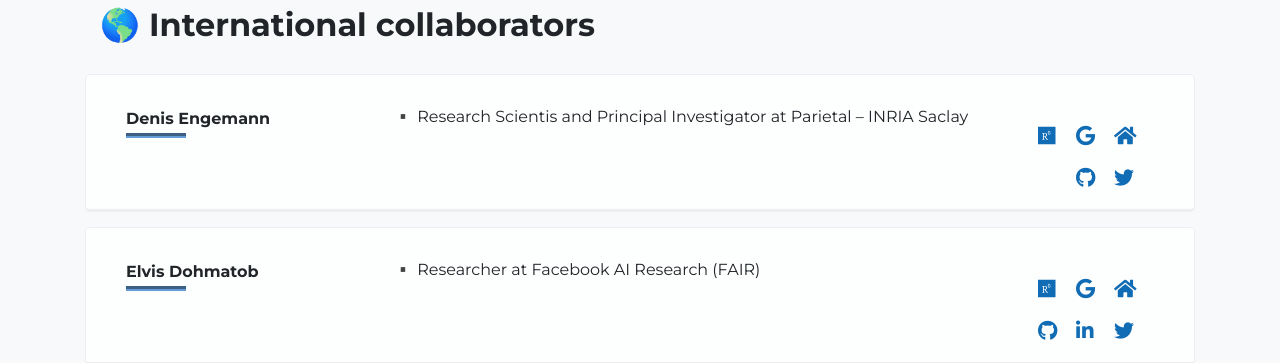
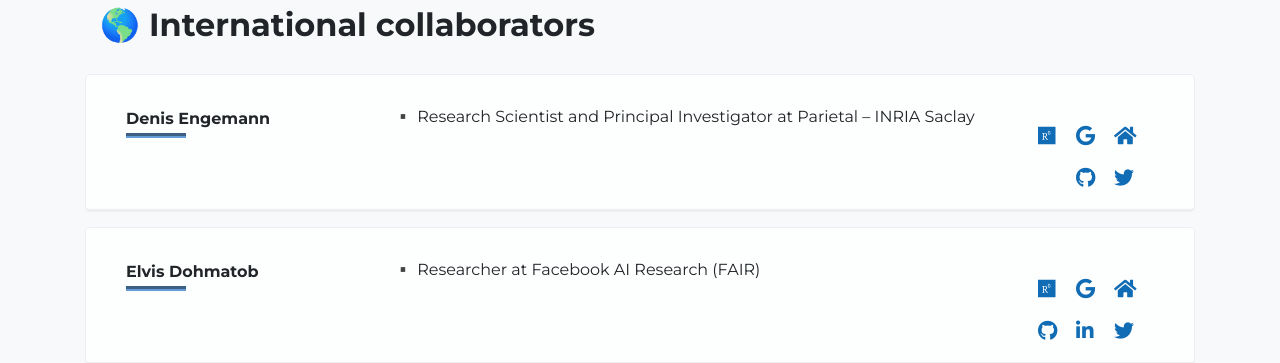
Before and after one commit to raviriley/agency-jekyll-theme, a Jekyll site: the page built from collaborators.md, in a window 1280 px wide and 900 px high, scrolled down 2425 px. Shown: the part 153-516 px from the top of the window. Built offline with Jekyll 4.4.1, drawn with Linux system fonts in a browser that asks for light colours; some web fonts are replaced; comment, search, counter and statistics services are not loaded.

Commit message:
Correct typo in collaborators page

```diff
--- a/_data/collaborators.yml
+++ b/_data/collaborators.yml
@@ -189,7 +189,7 @@
 - people:
   - name: Denis Engemann
     position :
-      - Research Scientis and Principal Investigator at Parietal – INRIA Saclay
+      - Research Scientist and Principal Investigator at Parietal – INRIA Saclay
     location : 🇫🇷 Palaiseau, France
     social :
       - url: https://denis-engemann.de/
```
